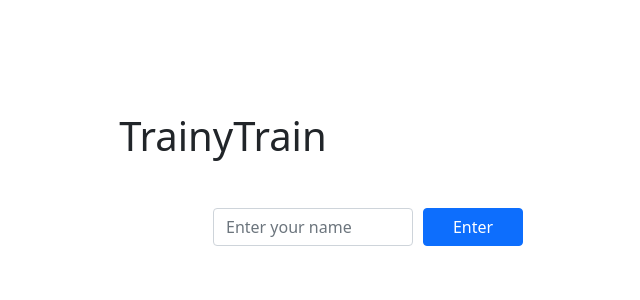
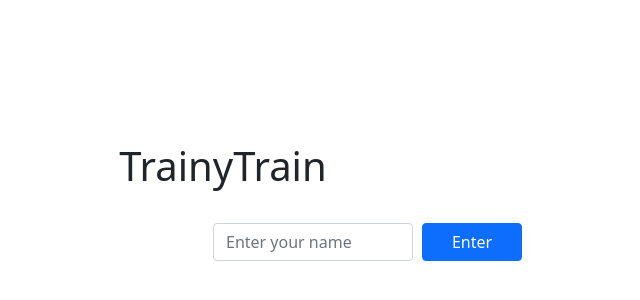
Before and after one commit to Luca180405/TrainyTrain, a plain HTML site: page index.html in a window 1280 px wide. Shown: the part 88-388 px from the top of the page, without its empty margins (417-1057 px from the left). Drawn offline with nearby package versions, Linux system fonts and the light colour scheme.

Commit message:
Update index.html

```diff
--- a/index.html
+++ b/index.html
@@ -12,7 +12,7 @@
 
     <style>
         h1 {
-            margin-top: 200px;
+            margin-top: 230px;
         }
 
         .container1 {
@@ -21,7 +21,7 @@
             text-align: center;
         }
         .container2 {
-            margin-top: 40px;
+            margin-top: 25px;
             display: flex;
             flex-direction: row;
             text-align: center;
@@ -34,7 +34,7 @@
         }
         .container2 input {
             margin-left: 630px;
-            margin-right: 10px;
+            margin-right: 9px;
         }
     </style>
 
```
